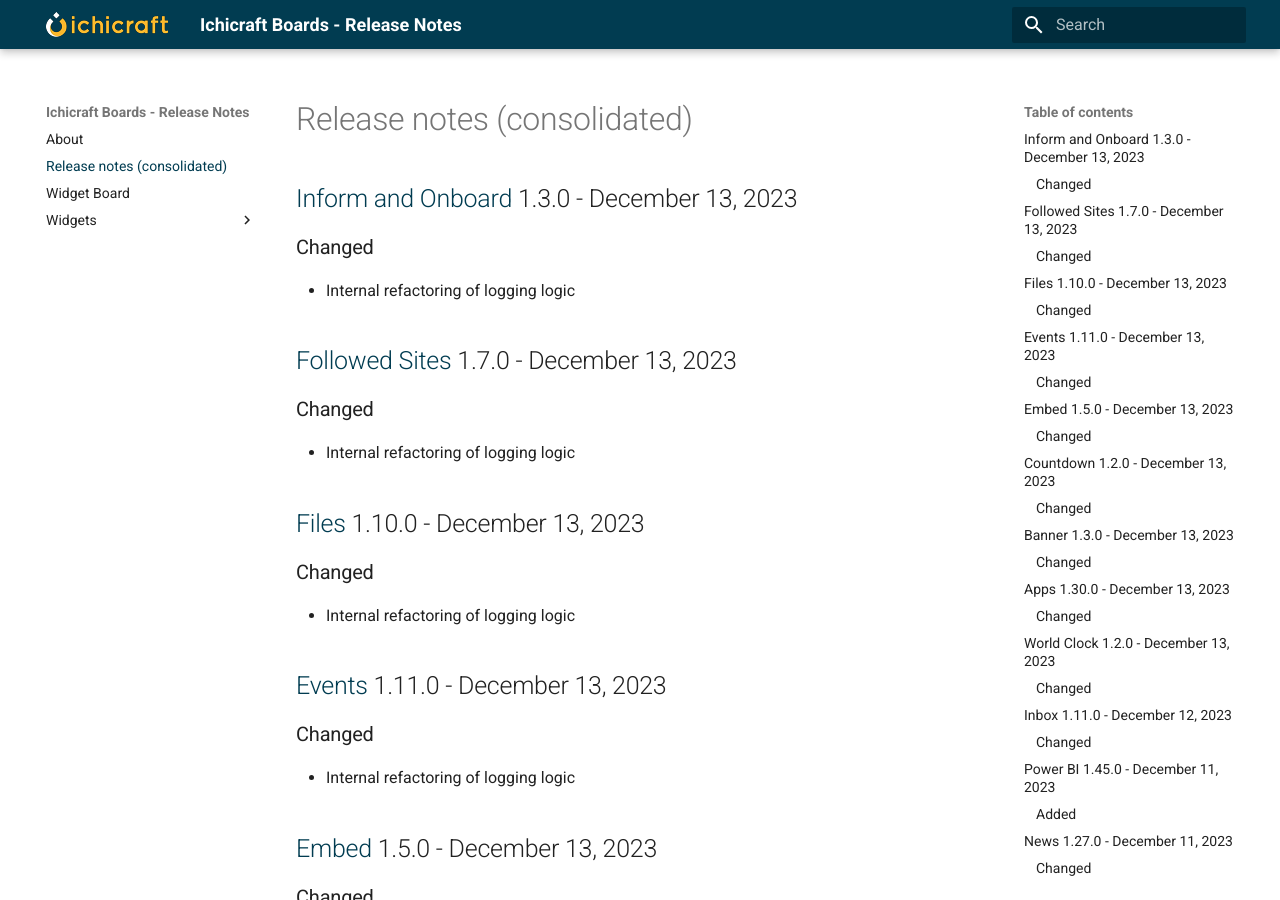
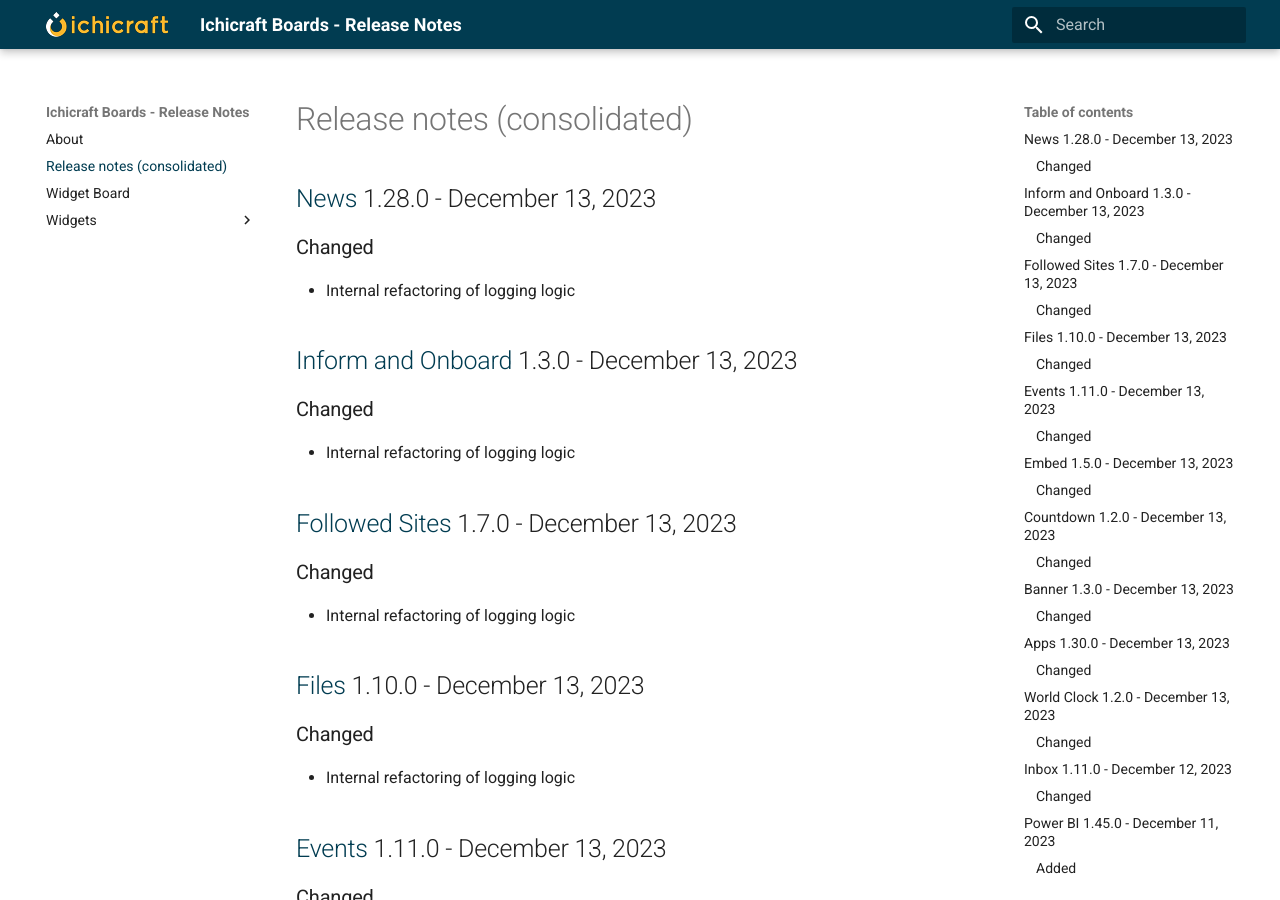
Before and after one commit to ichicraft/widgets-docs, an MkDocs documentation site: the page built from docs/Release-notes-(consolidated).md, in a window 1280 px wide and 900 px high. Built offline with MkDocs 1.6.1 and Material for MkDocs 9.7.7, drawn with Linux system fonts in a browser that asks for light colours.

Commit message:
Release notes updated by BuildService

```diff
--- a/docs/Release-notes-(consolidated).md
+++ b/docs/Release-notes-(consolidated).md
@@ -1,3 +1,9 @@
+## [News](./Widgets/News.md) 1.28.0 - December 13, 2023
+
+### Changed
+- Internal refactoring of logging logic
+
+
 ## [Inform and Onboard](./Widgets/Inform and Onboard.md) 1.3.0 - December 13, 2023
 
 ### Changed
```
Also changed, not shown: docs/Widgets/News.md (+6 -0 lines).
